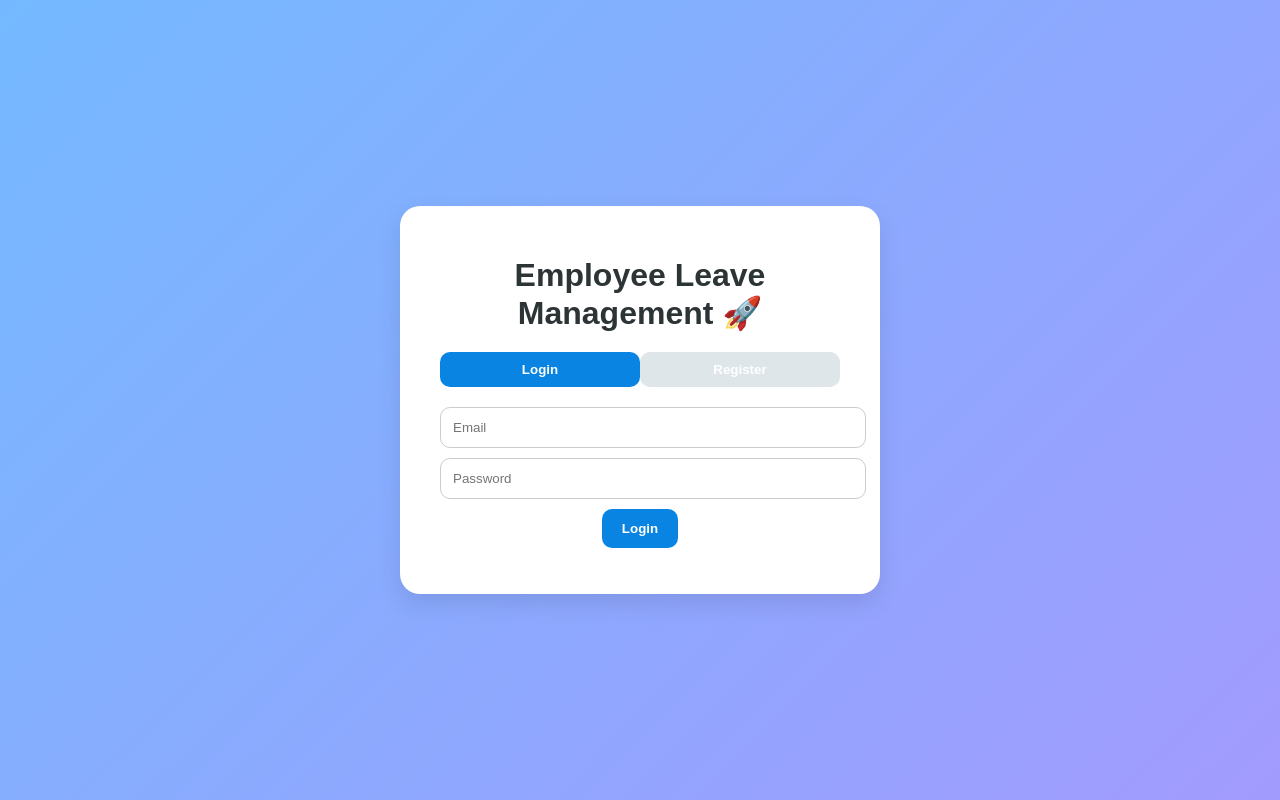
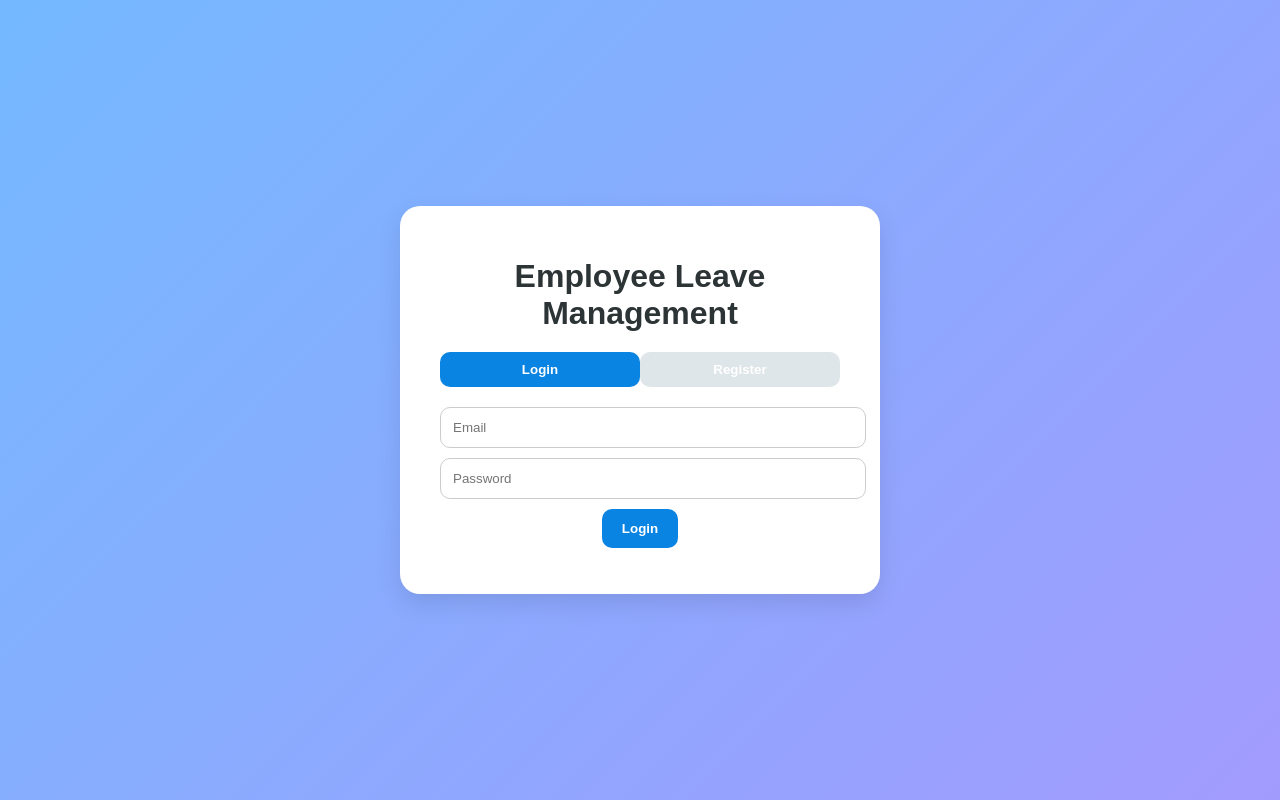
Before and after one commit to ananyanayak12/employee-leave-management, a website: page public/index.html in a window 1280 px wide. Drawn offline with Linux system fonts and the light colour scheme.

Commit message:
Initial commit - Employee Leave Management System

```diff
--- a/public/index.html
+++ b/public/index.html
@@ -9,7 +9,7 @@
 <body>
   <!-- AUTH PAGE -->
   <div class="auth-container" id="authContainer">
-    <h1>Employee Leave Management 🚀</h1>
+    <h1>Employee Leave Management</h1>
 
     <div class="tabs">
       <button id="loginTab" class="active" onclick="showTab('login')">Login</button>
```
